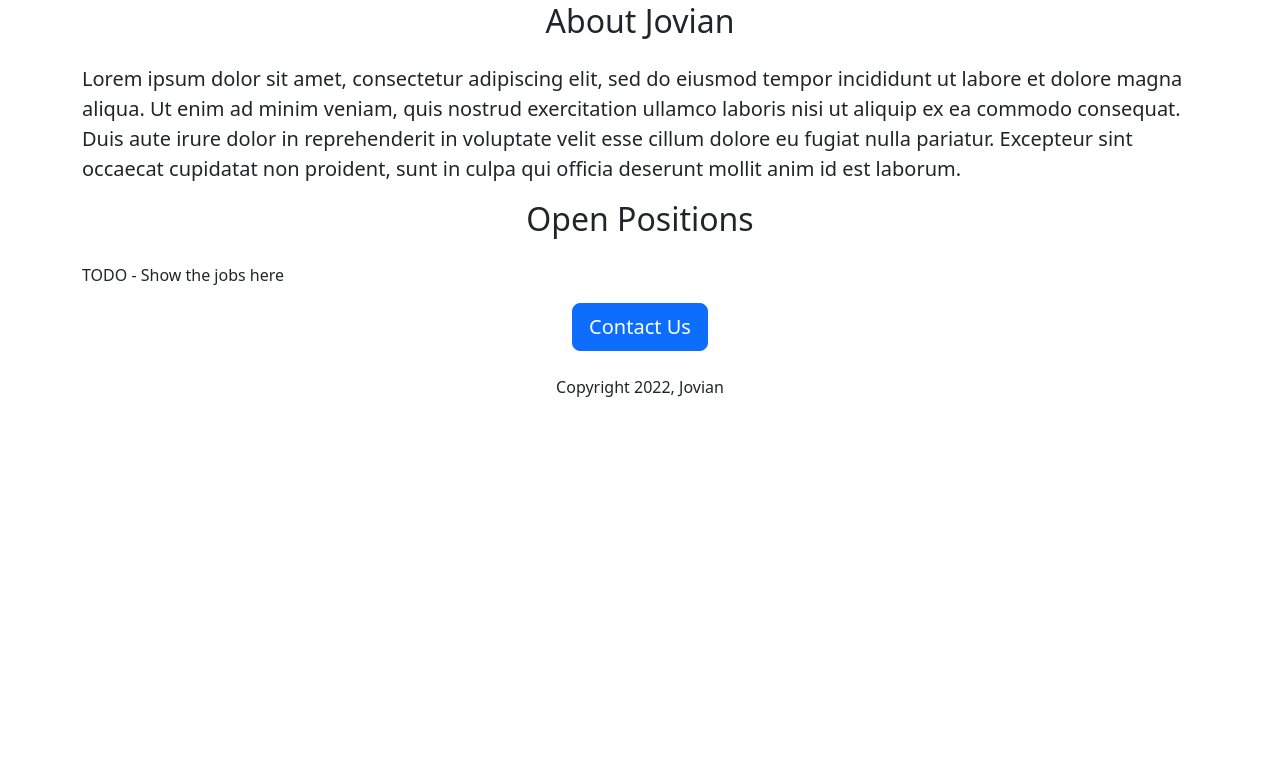
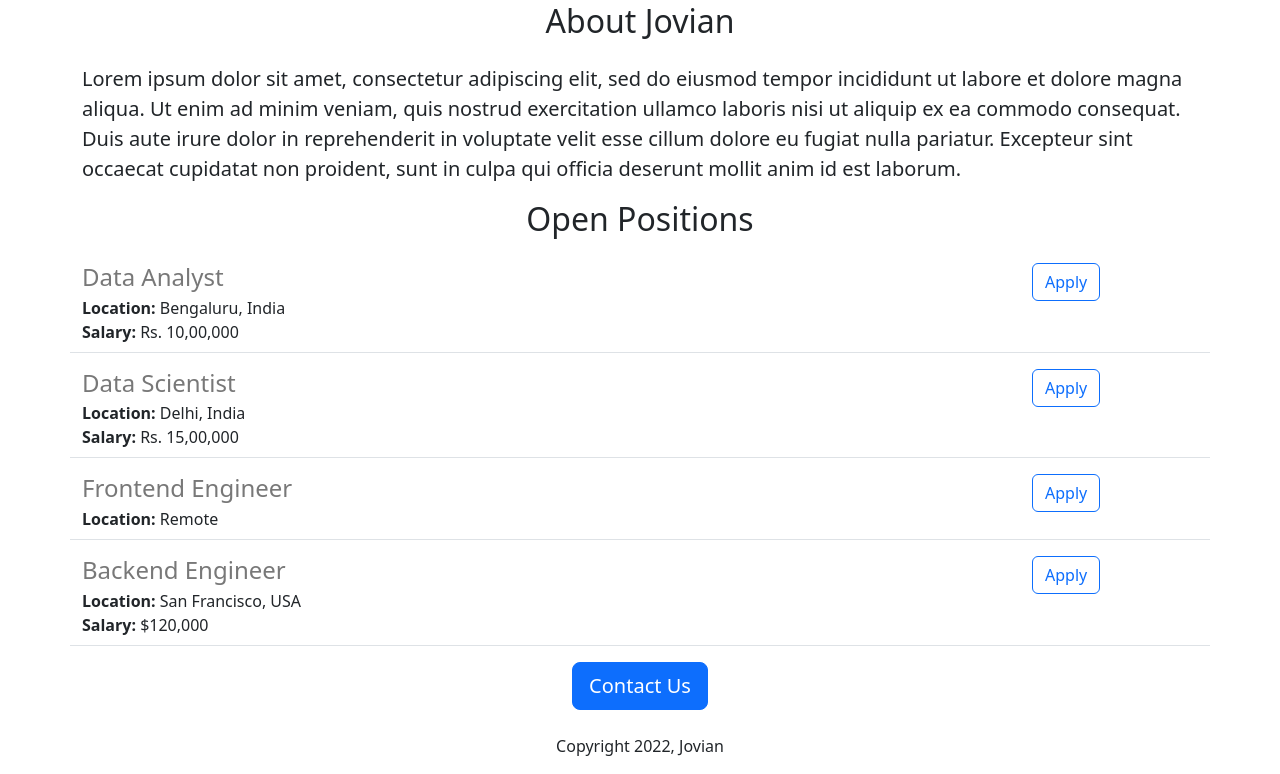
Before and after one commit to ismitsuvagiya111/JOVIAN-WEB-APK, a Flask app: page / in a window 1280 px wide. Shown: the part 446-1220 px from the top of the page. Before the commit the page ends 843 px from the top, so only its background shows below. Run offline with Flask 3, Linux system fonts and the light colour scheme.

Commit message:
added DYNAMIC DATA and API route

```diff
--- a/app.py
+++ b/app.py
@@ -1,9 +1,39 @@
-from flask import Flask, render_template
+from flask import Flask, render_template, jsonify
 app = Flask(__name__)
+
+JOBS = [
+  {
+    'id': 1,
+    'title': 'Data Analyst',
+    'location': 'Bengaluru, India',
+    'salary': 'Rs. 10,00,000'
+  },
+  {
+    'id': 2,
+    'title': 'Data Scientist',
+    'location': 'Delhi, India',
+    'salary': 'Rs. 15,00,000'
+  },
+  {
+    'id': 3,
+    'title': 'Frontend Engineer',
+    'location': 'Remote'
+  },
+  {
+    'id': 4,
+    'title': 'Backend Engineer',
+    'location': 'San Francisco, USA',
+    'salary': '$120,000'
+  }
+]
 
 @app.route('/')
 def hello_world():
-    return render_template('home.html')
+    return render_template('home.html', jobs=JOBS)
+
+@app.route('/api/jobs')
+def jobs():
+    return jsonify(JOBS)
 
 if __name__ == '__main__':
     app.run(host='0.0.0.0', port=5000, debug=True)
--- a/templates/home.html
+++ b/templates/home.html
@@ -22,7 +22,11 @@
         Lorem ipsum dolor sit amet, consectetur adipiscing elit, sed do eiusmod tempor incididunt ut labore et dolore magna aliqua. Ut enim ad minim veniam, quis nostrud exercitation ullamco laboris nisi ut aliquip ex ea commodo consequat. Duis aute irure dolor in reprehenderit in voluptate velit esse cillum dolore eu fugiat nulla pariatur. Excepteur sint occaecat cupidatat non proident, sunt in culpa qui officia deserunt mollit anim id est laborum.
       </p>
       <h2 class="text-center mt-2 mb-4">Open Positions</h2>
-      <p>TODO - Show the jobs here</p>
+      <p>
+        {% for job in jobs%}
+            {% include 'jobitem.html'%}
+        {%endfor%}
+      </p>
       <div class="text-center">
       <button class="btn btn-primary btn-lg">Contact Us</button>
         <p class="mt-4">Copyright 2022, Jovian</p>
--- /dev/null
+++ b/templates/jobitem.html
@@ -0,0 +1,17 @@
+<div class="border-bottom row" style="margin-bottom: 16px; padding-bottom: 8px">
+  <div class="col-10">
+    <h4 style="color: rgb(120 120 120); margin-bottom: 4px">
+      {{job['title']}}
+    </h4>
+
+    <div><b>Location: </b>{{job['location']}}</div>
+
+    <div>
+      {%if 'salary' in job%}
+      <b>Salary: </b>{{job['salary']}} {%endif%}
+    </div>
+  </div>
+  <div class="col-2">
+    <button type="button" class="btn btn-outline-primary">Apply</button>
+  </div>
+</div>
```
